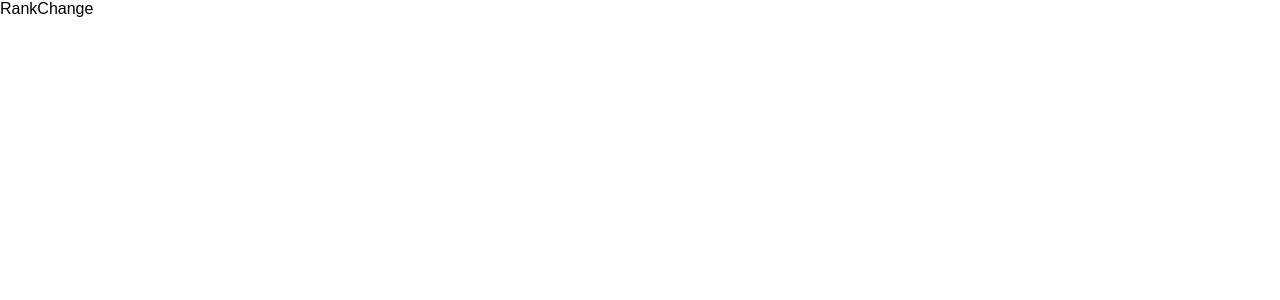
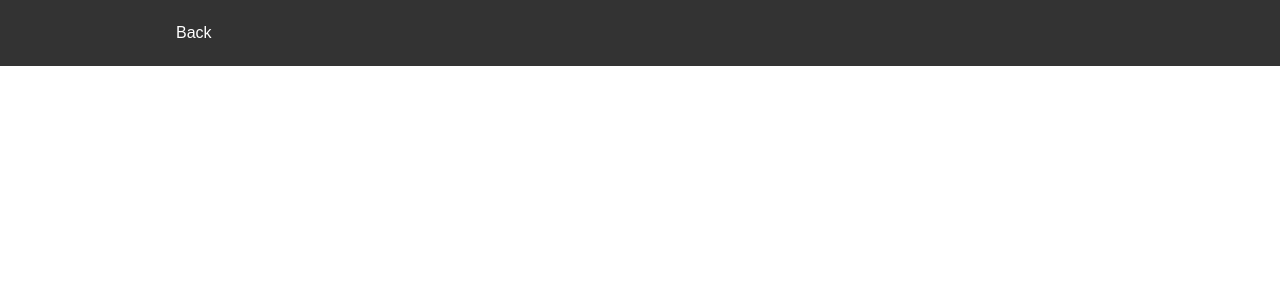
Before and after one commit to knsanchez0001/babynames, a React (Create React App) app in the folder client/: page /rankchange in a window 1280 px wide. Shown: the top 300 px of the page. Built offline with nearby package versions, Linux system fonts and the light colour scheme.

Commit message:
added links to homepage from each popularity category route

```diff
--- a/client/src/components/IntroSection.js
+++ b/client/src/components/IntroSection.js
@@ -1,13 +1,17 @@
 import React from 'react'
 
-const IntroSection = () => {
+const IntroSection = ({child}) => {
   return (
     <section>
         <div className='wrapper'>
-
+          {child}
         </div>
     </section>
   )
 }
 
+IntroSection.defaultProps = {
+  child : <></>
+}
+
 export default IntroSection
--- a/client/src/components/PopularityCategories/RankChange.js
+++ b/client/src/components/PopularityCategories/RankChange.js
@@ -1,8 +1,16 @@
 import React from 'react'
+import { Link } from 'react-router-dom'
+import IntroSection from '../IntroSection'
 
 const RankChange = () => {
+  const back = <Link className='a-top' to={'/'}>Back</Link>;
   return (
-    <div>RankChange</div>
+    <>
+      <IntroSection child={back} />
+      <section>
+
+      </section>
+    </>
   )
 }
 
--- a/client/src/components/PopularityCategories/State.js
+++ b/client/src/components/PopularityCategories/State.js
@@ -1,8 +1,16 @@
 import React from 'react'
+import { Link } from 'react-router-dom';
+import IntroSection from '../IntroSection';
 
 const State = () => {
+  const back = <Link className='a-top' to={'/'}>Back</Link>;
   return (
-    <div>State</div>
+    <>
+      <IntroSection child={back} />
+      <section>
+
+      </section>
+    </>
   )
 }
 
--- a/client/src/components/PopularityCategories/Territories.js
+++ b/client/src/components/PopularityCategories/Territories.js
@@ -1,8 +1,16 @@
 import React from 'react'
+import { Link } from 'react-router-dom';
+import IntroSection from '../IntroSection';
 
 const Territories = () => {
+  const back = <Link className='a-top' to={'/'}>Back</Link>;
   return (
-    <div>Territories</div>
+    <>
+      <IntroSection child={back} />
+      <section>
+
+      </section>
+    </>
   )
 }
 
--- a/client/src/components/PopularityCategories/Timespan.js
+++ b/client/src/components/PopularityCategories/Timespan.js
@@ -1,8 +1,16 @@
 import React from 'react'
+import { Link } from 'react-router-dom';
+import IntroSection from '../IntroSection';
 
 const Timespan = () => {
+  const back = <Link className='a-top' to={'/'}>Back</Link>;
   return (
-    <div>Timespan</div>
+    <>
+      <IntroSection child={back} />
+      <section>
+
+      </section>
+    </>
   )
 }
 
--- a/client/src/components/PopularityCategories/Top5Names.js
+++ b/client/src/components/PopularityCategories/Top5Names.js
@@ -1,8 +1,16 @@
 import React from 'react'
+import { Link } from 'react-router-dom';
+import IntroSection from '../IntroSection';
 
 const Top5Names = () => {
+  const back = <Link className='a-top' to={'/'}>Back</Link>;
   return (
-    <div>Top5Names</div>
+    <>
+      <IntroSection child={back} />
+      <section>
+
+      </section>
+    </>
   )
 }
 
--- a/client/src/index.css
+++ b/client/src/index.css
@@ -87,8 +87,11 @@ h3 {
 }
 
 a {
-    color: #15c;
     text-decoration: none;
+}
+
+.a-top {
+    color: #fff;
 }
 
 img {
```
